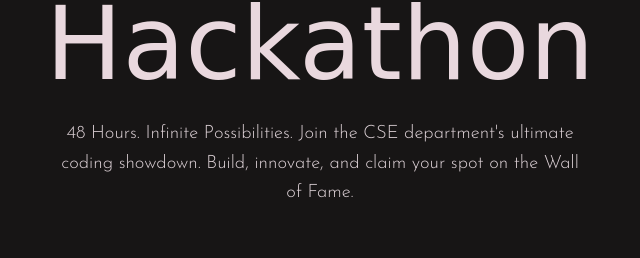
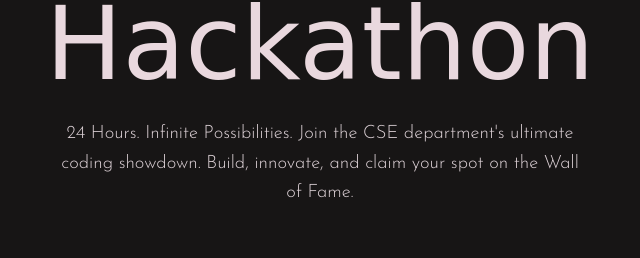
Before and after one commit to must-not-be-namedd/Protocol_LeaderBoard, a plain HTML site: page Website/hackathon.html in a window 1280 px wide. Shown: the part 608-866 px from the top of the page, 320-960 px from the left. Drawn offline with nearby package versions, Linux system fonts and the light colour scheme; a web font is replaced by a local one.

Commit message:
Update hackathon duration from 48 to 24 hours

```diff
--- a/Website/hackathon.html
+++ b/Website/hackathon.html
@@ -227,7 +227,7 @@
             <span class="handwritten">Mega Hackathon</span>
           </h1>
           <p class="hero-desc mx-auto text-center" style="margin-top: 1rem;">
-            48 Hours. Infinite Possibilities. Join the CSE department's ultimate coding showdown. Build, innovate, and
+            24 Hours. Infinite Possibilities. Join the CSE department's ultimate coding showdown. Build, innovate, and
             claim your spot on the Wall of Fame.
           </p>
         </div>
```
